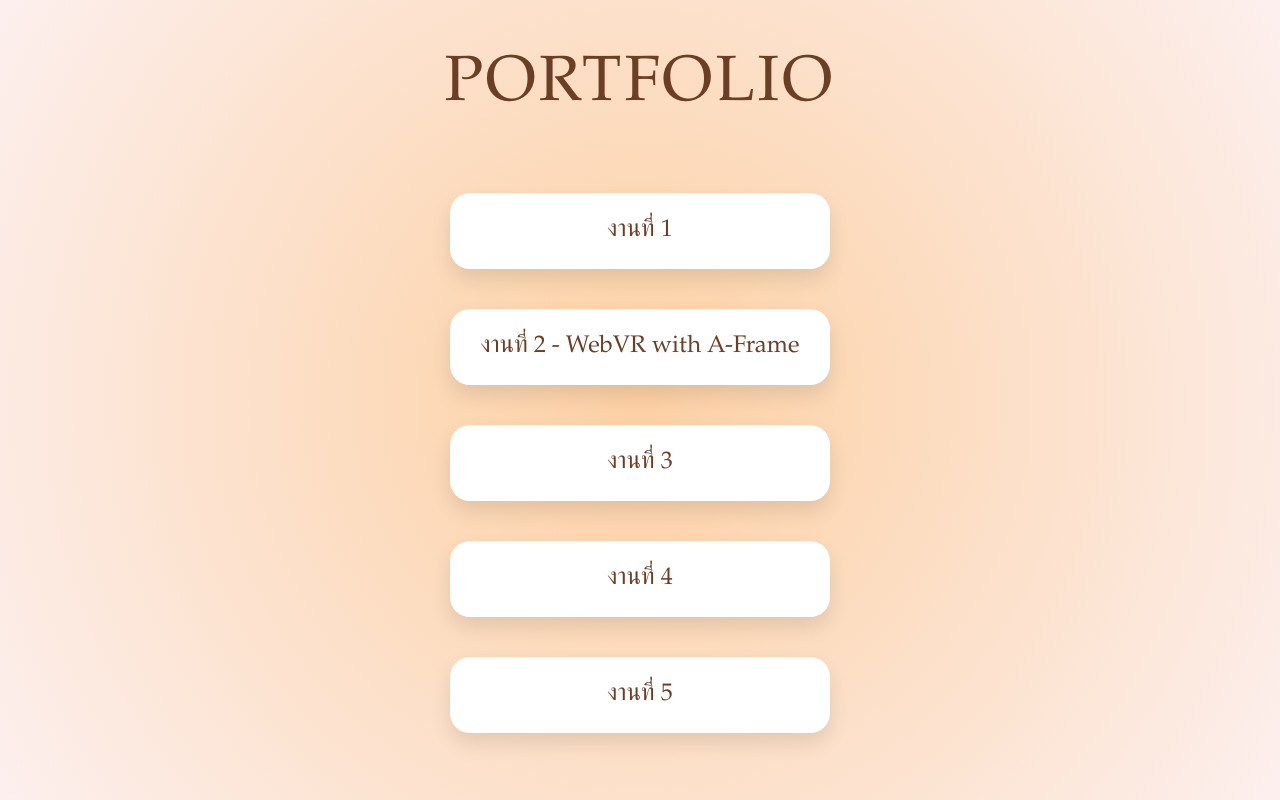
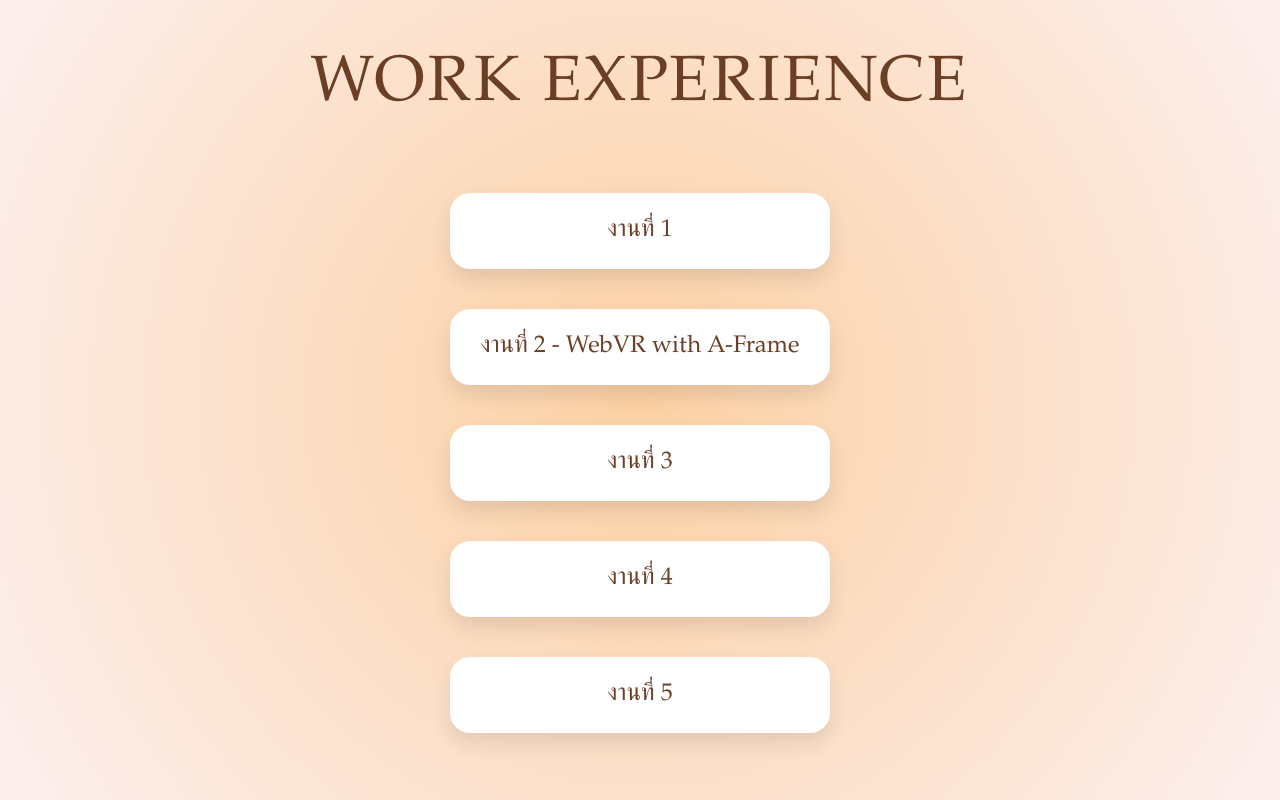
Before and after one commit to thanapong5260/web2566, a plain HTML site: page index.html in a window 1280 px wide. Drawn offline with nearby package versions, Linux system fonts and the light colour scheme.

Commit message:
Update index.html

```diff
--- a/index.html
+++ b/index.html
@@ -4,7 +4,7 @@
 <head>
     <meta charset="utf-8">
     <meta name="viewport" content="width=device-width, initial-scale=1">
-    <title>web2566</title>
+    <title>Work Experience</title>
     <link href="https://cdn.jsdelivr.net/npm/bootstrap@5.1.3/dist/css/bootstrap.min.css" rel="stylesheet"
         integrity="sha384-1BmE4kWBq78iYhFldvKuhfTAU6auU8tT94WrHftjDbrCEXSU1oBoqyl2QvZ6jIW3" crossorigin="anonymous">
 		<link rel="stylesheet" href="asset/style.css">
@@ -13,7 +13,7 @@
 <body>
 
     <header class="portfolio-header">
-        <h1>Portfolio</h1>
+        <h1>Work Experience</h1>
     </header>
 
     <div class="container">
```
